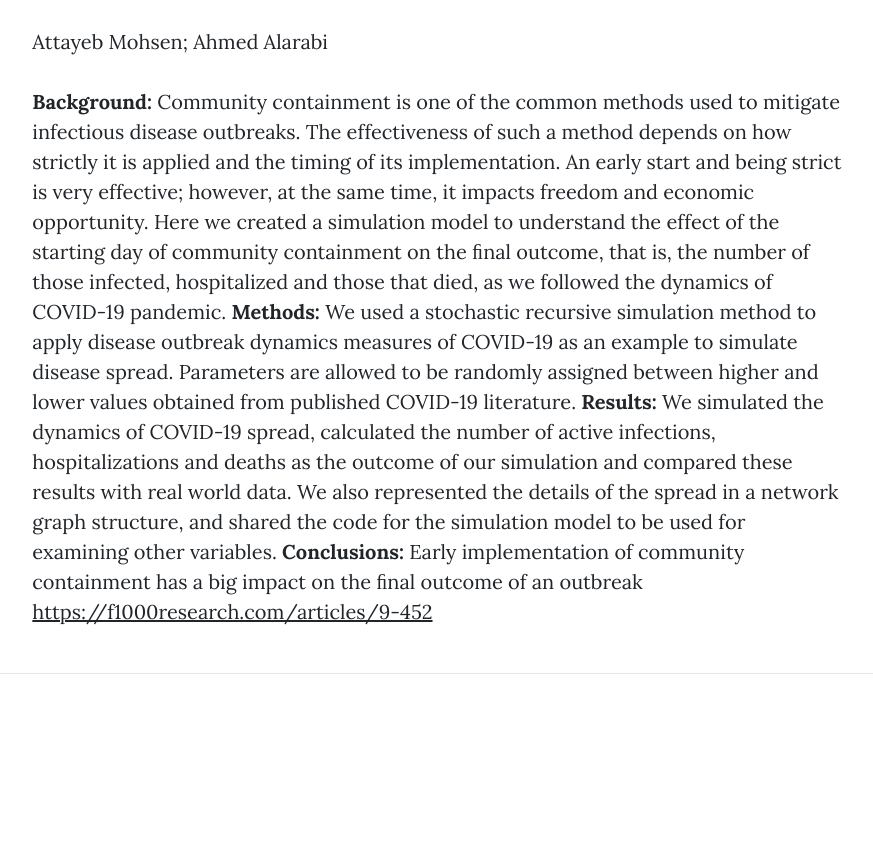
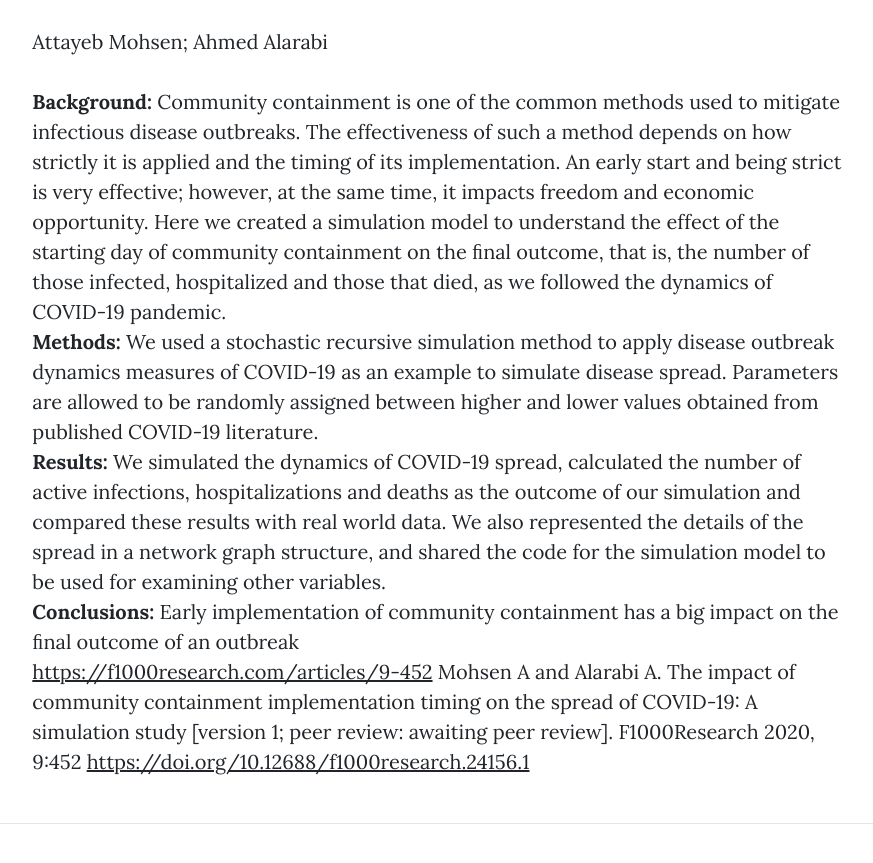
Before and after one commit to Attayeb/Attayeb.github.io, a website: page covid-19.html in a window 1280 px wide. Shown: the part 902-1765 px from the top of the page, without its empty margins (201-1074 px from the left). Before the commit the page ends 1707 px from the top, so only its background shows below. Drawn offline with nearby package versions, Linux system fonts and the light colour scheme.

Commit message:
Add covid-19 paper

```diff
--- a/covid-19.html
+++ b/covid-19.html
@@ -41,17 +41,18 @@
           <p> Attayeb Mohsen; Ahmed Alarabi </p>
           <p>
             <strong>Background:</strong> Community containment is one of the common methods used to mitigate infectious disease outbreaks. The effectiveness of such a method depends on how strictly it is applied and the timing of its implementation. An early start and being strict is very effective; however, at the same time, it impacts freedom and economic opportunity. Here we created a simulation model to understand the effect of the starting day of community containment on the ﬁnal outcome, that is, the number of those infected, hospitalized and those that died, as we followed the dynamics of COVID-19 pandemic.
-
+            <br>
             <strong>Methods:</strong> We used a stochastic recursive simulation method to apply disease outbreak dynamics measures of COVID-19 as an example to simulate disease spread. Parameters are allowed to be randomly assigned between higher and lower values obtained from published COVID-19 literature.
-
+            <br>
             <strong>Results:</strong> We simulated the dynamics of COVID-19 spread, calculated the number of active infections, hospitalizations and deaths as the outcome of our simulation and compared these results with real world data. We also represented the details of the spread in a network graph structure, and shared the code for the simulation model to be used for examining other variables.
-
+            <br>
             <strong>Conclusions:</strong> Early implementation of community containment has a big impact on the ﬁnal outcome of an outbreak
-
+            <br>
             <a
               href="https://f1000research.com/articles/9-452">https://f1000research.com/articles/9-452</a>
 
-
+            Mohsen A and Alarabi A. The impact of community containment implementation timing on the spread of COVID-19: A simulation study [version 1; peer review: awaiting peer review]. F1000Research 2020, 9:452
+            <a href="https://doi.org/10.12688/f1000research.24156.1">https://doi.org/10.12688/f1000research.24156.1</a>
           </p>
         </div>
 
```
